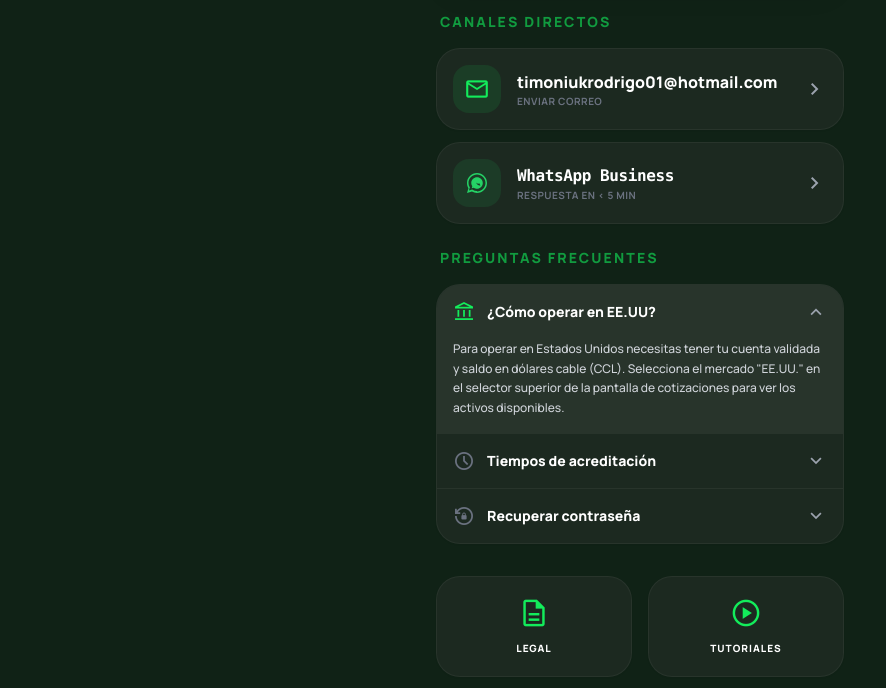
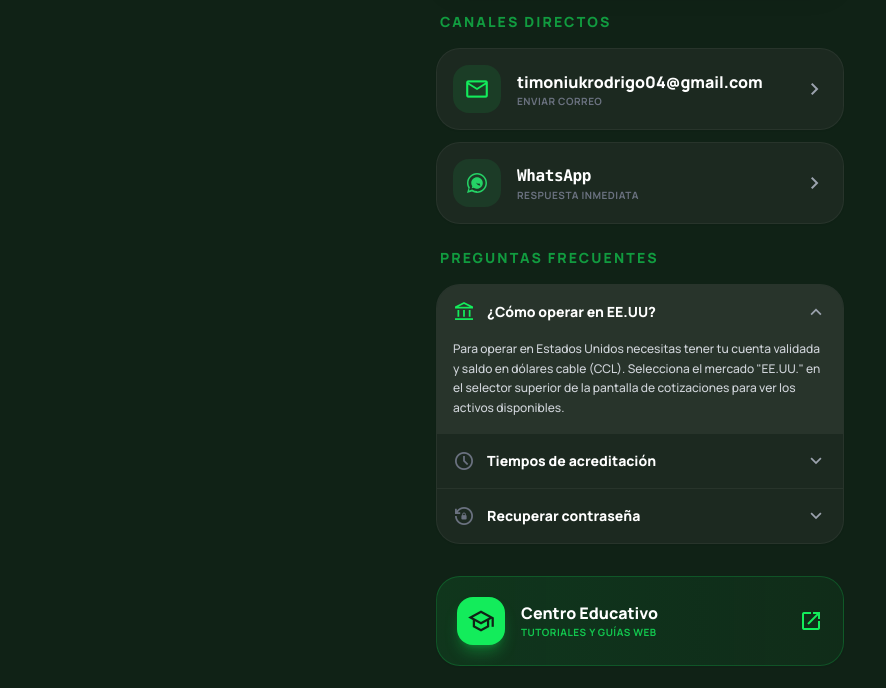
Before and after one commit to RoOrTi/goti-design-system, a plain HTML site: page stitch_goti_welcome_screen/soporte_y_ayuda/code.html in a window 1280 px wide. Shown: the part 264-952 px from the top of the page, without its empty margins (0-886 px from the left). Drawn offline with nearby package versions, Linux system fonts and the light colour scheme.

Commit message:
Update Support Center: WhatsApp link fix and Educational Center button

```diff
--- a/stitch_goti_welcome_screen/soporte_y_ayuda/code.html
+++ b/stitch_goti_welcome_screen/soporte_y_ayuda/code.html
@@ -81,21 +81,21 @@
                 <h3 class="text-sm font-black uppercase tracking-[0.15em] mb-4 text-gray-500 dark:text-primary/60 px-1">
                     Canales Directos</h3>
                 <div class="flex flex-col gap-3">
-                    <div
+                    <div onclick="window.location.href='mailto:timoniukrodrigo04@gmail.com'"
                         class="group flex items-center gap-4 bg-white dark:bg-surface-dark p-4 rounded-3xl shadow-sm border border-gray-100 dark:border-white/5 active:scale-[0.98] transition-all cursor-pointer hover:border-primary/30">
                         <div
                             class="flex items-center justify-center shrink-0 w-12 h-12 rounded-2xl bg-primary/10 text-primary">
                             <span class="material-symbols-outlined text-[26px]">mail</span>
                         </div>
                         <div class="flex flex-col flex-1 min-w-0">
-                            <p class="text-base font-black truncate" title="timoniukrodrigo01@hotmail.com">
-                                timoniukrodrigo01@hotmail.com</p>
+                            <p class="text-base font-black truncate" title="timoniukrodrigo04@gmail.com">
+                                timoniukrodrigo04@gmail.com</p>
                             <p class="text-[10px] text-gray-500 font-bold uppercase tracking-wider">Enviar correo</p>
                         </div>
                         <span
                             class="material-symbols-outlined text-gray-400 group-hover:text-primary transition-colors">chevron_right</span>
                     </div>
-                    <div onclick="window.location.href='https://wa.me/543464608289'"
+                    <div onclick="window.location.href='https://wa.me/5493464608289'"
                         class="group flex items-center gap-4 bg-white dark:bg-surface-dark p-4 rounded-3xl shadow-sm border border-gray-100 dark:border-white/5 active:scale-[0.98] transition-all cursor-pointer hover:border-primary/30">
                         <div
                             class="flex items-center justify-center shrink-0 w-12 h-12 rounded-2xl bg-[#25D366]/10 text-[#25D366]">
@@ -105,9 +105,9 @@
                             </svg>
                         </div>
                         <div class="flex flex-col flex-1">
-                            <p class="text-base font-black font-mono tracking-tight">WhatsApp Business</p>
-                            <p class="text-[10px] text-gray-500 font-bold uppercase tracking-wider">Respuesta en < 5
-                                    min</p>
+                            <p class="text-base font-black font-mono tracking-tight">WhatsApp</p>
+                            <p class="text-[10px] text-gray-500 font-bold uppercase tracking-wider">Respuesta inmediata
+                            </p>
                         </div>
                         <span
                             class="material-symbols-outlined text-gray-400 group-hover:text-primary transition-colors">chevron_right</span>
@@ -157,16 +157,22 @@
                     </div>
                 </div>
             </section>
-            <section class="grid grid-cols-2 gap-4 mt-2">
-                <button
-                    class="flex flex-col items-center justify-center gap-3 p-5 rounded-[24px] bg-white dark:bg-surface-dark border border-gray-100 dark:border-white/5 hover:border-primary/50 transition-all active:scale-95 shadow-sm">
-                    <span class="material-symbols-outlined text-primary text-[32px]">description</span>
-                    <span class="text-[10px] font-black uppercase tracking-widest">Legal</span>
-                </button>
-                <button
-                    class="flex flex-col items-center justify-center gap-3 p-5 rounded-[24px] bg-white dark:bg-surface-dark border border-gray-100 dark:border-white/5 hover:border-primary/50 transition-all active:scale-95 shadow-sm">
-                    <span class="material-symbols-outlined text-primary text-[32px]">play_circle</span>
-                    <span class="text-[10px] font-black uppercase tracking-widest">Tutoriales</span>
+            <section class="mt-2">
+                <button onclick="window.open('https://gotirot.wixsite.com/actividadeseduca', '_blank')"
+                    class="w-full flex items-center justify-between p-5 rounded-[24px] bg-gradient-to-r from-primary/10 to-primary/5 border border-primary/20 hover:border-primary/50 transition-all active:scale-95 shadow-sm group">
+                    <div class="flex items-center gap-4">
+                        <div
+                            class="size-12 rounded-2xl bg-primary text-background-dark flex items-center justify-center shadow-lg shadow-primary/30">
+                            <span class="material-symbols-outlined text-[28px]">school</span>
+                        </div>
+                        <div class="text-left">
+                            <h3 class="text-base font-black leading-tight text-white">Centro Educativo</h3>
+                            <p class="text-[10px] text-primary/80 font-bold uppercase tracking-wider mt-0.5">Tutoriales
+                                y Guías Web</p>
+                        </div>
+                    </div>
+                    <span
+                        class="material-symbols-outlined text-primary group-hover:translate-x-1 transition-transform">open_in_new</span>
                 </button>
             </section>
         </main>
```
Also changed, not shown: stitch_goti_welcome_screen/perfil/code.html (+1 -1 lines), .agent/workflows/sync.md (added).
